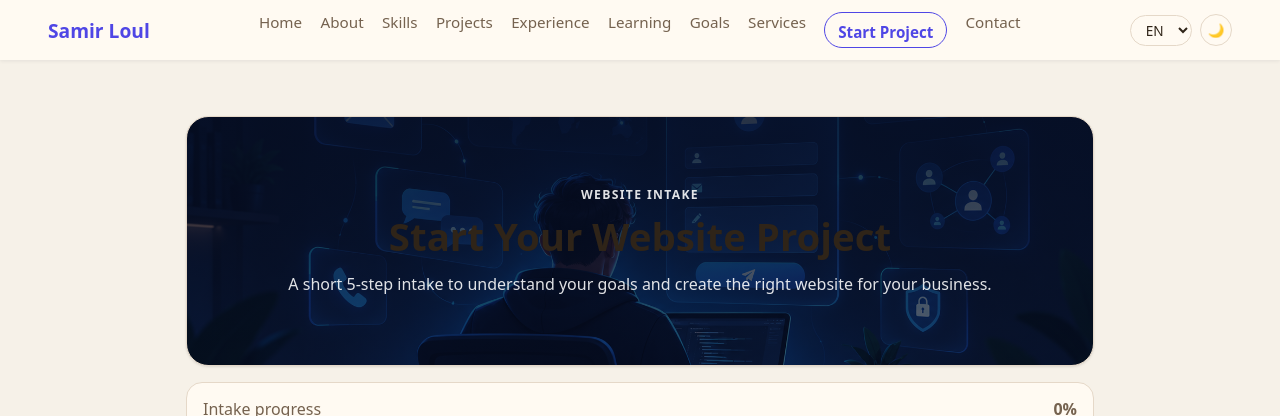
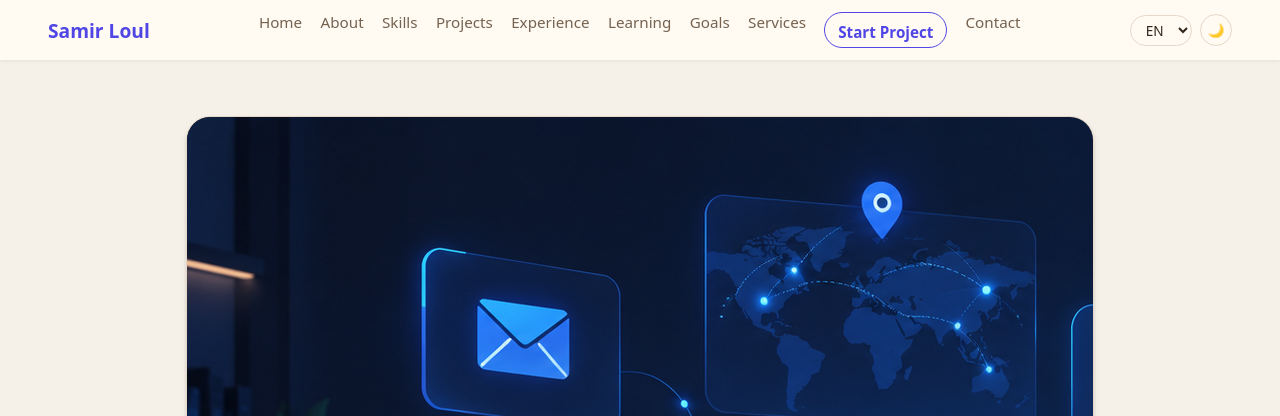
Before and after one commit to samirloul/react_portofolio, a React (Vite) app: page /start-project in a window 1280 px wide. Shown: the top 416 px of the page. Built offline with nearby package versions, Linux system fonts and the light colour scheme; no server answers.

Commit message:
seo: improve start project page image metadata

```diff
--- a/src/pages/StartProject.jsx
+++ b/src/pages/StartProject.jsx
@@ -1,5 +1,6 @@
 import { useMemo, useRef, useState } from "react";
 import ReCAPTCHA from "react-google-recaptcha";
+import PageVisual from "../components/PageVisual.jsx";
 
 const SITE_KEY = import.meta.env.VITE_RECAPTCHA_SITE_KEY;
 const API_BASE_URL = (import.meta.env.VITE_API_BASE_URL || "").replace(/\/+$/, "");
@@ -993,11 +994,13 @@ export default function StartProject({ lang = "en" }) {
 
   return (
     <section className="project-intake-page">
-      <header className="project-intake-header">
-        <p className="project-kicker">Website Intake</p>
-        <h1>{copy.title}</h1>
-        <p>{copy.subtitle}</p>
-      </header>
+      <PageVisual
+        image="/fotos/samir-loul-start-project.png"
+        alt="Start a web development project with Samir Loul"
+        eyebrow="Website Intake"
+        title={copy.title}
+        text={copy.subtitle}
+      />
 
       <div className="project-intake-progress-wrap" aria-label={copy.progressLabel}>
         <div className="project-intake-progress-head">
```
